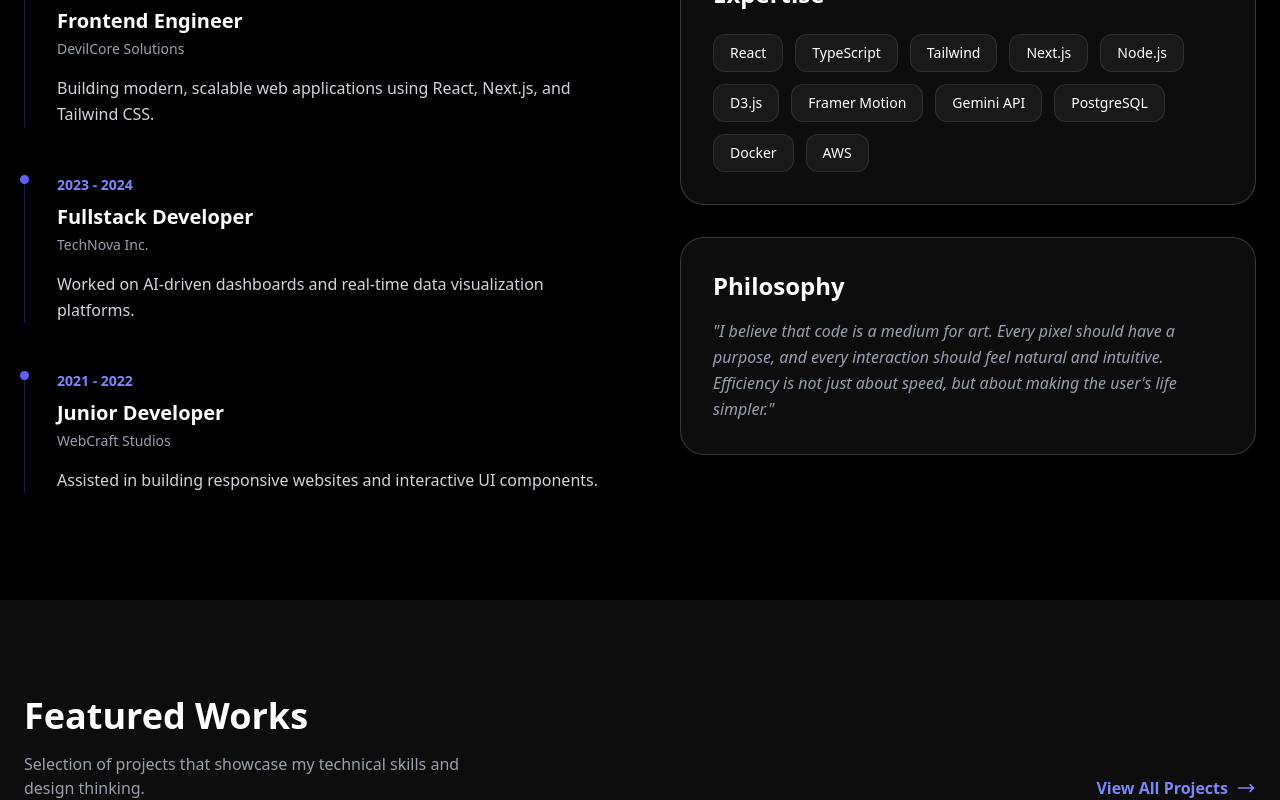
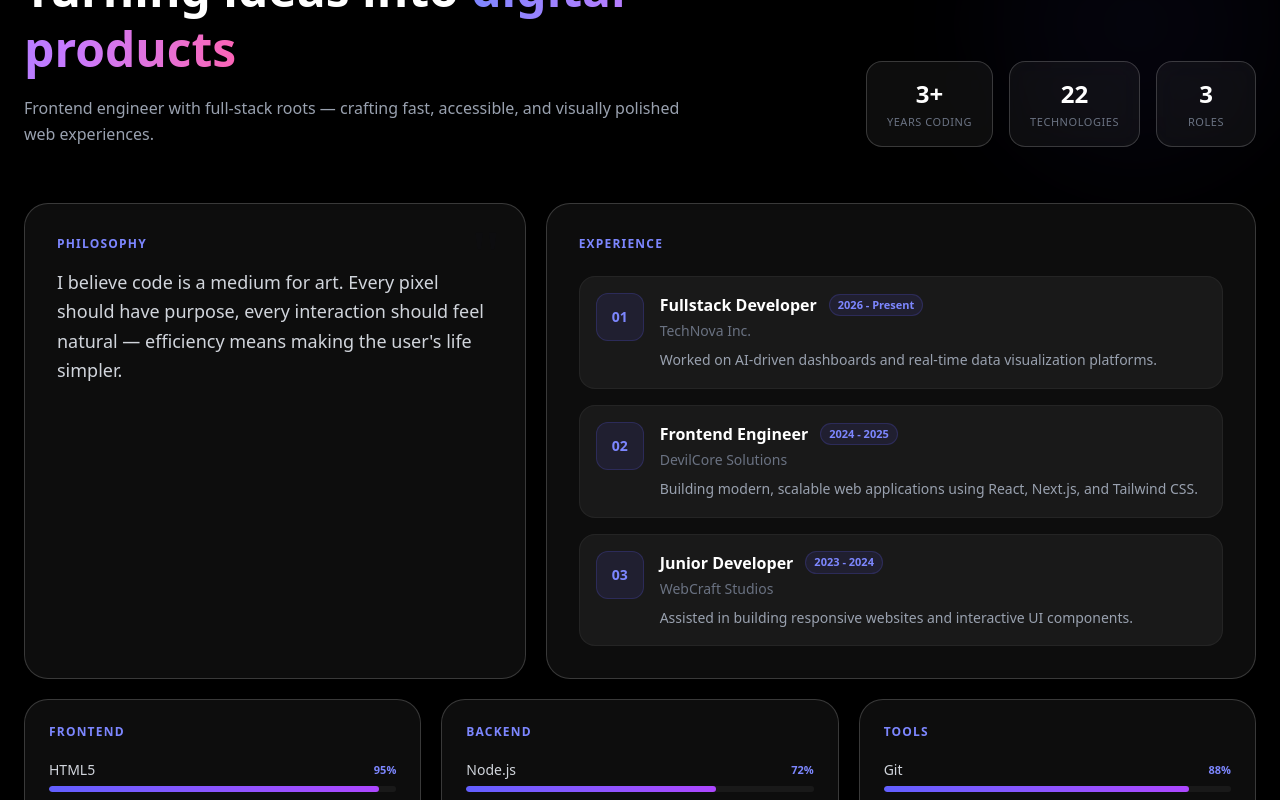
Before and after one commit to devil-alok-62/MY-PORTFOLIO, a Next.js app: page / in a window 1280 px wide. Shown: the part 1000-1800 px from the top of the page. Built offline with nearby package versions, Linux system fonts and the light colour scheme.

Commit message:
Add skills

```diff
--- a/src/app/components/About.tsx
+++ b/src/app/components/About.tsx
@@ -1,77 +1,257 @@
 "use client";
 import React from "react";
-import { EXPERIENCES } from "../../constants";
+import { motion } from "framer-motion";
+import { EXPERIENCES, SKILLS } from "../../constants";
+
+const SKILL_GROUPS = [
+  { title: "Frontend", key: "frontend" as const },
+  { title: "Backend", key: "backend" as const },
+  { title: "Tools", key: "tools" as const },
+];
+
+const STATS = [
+  { value: "3+", label: "Years Coding" },
+  { value: `${SKILLS.length}`, label: "Technologies" },
+  { value: `${EXPERIENCES.length}`, label: "Roles" },
+];
+
+const fadeUp = {
+  hidden: { opacity: 0, y: 30 },
+  visible: (i: number = 0) => ({
+    opacity: 1,
+    y: 0,
+    transition: { duration: 0.5, delay: i * 0.1, ease: "easeOut" as const },
+  }),
+};
+
+const staggerContainer = {
+  hidden: { opacity: 0 },
+  visible: {
+    opacity: 1,
+    transition: { staggerChildren: 0.12, delayChildren: 0.1 },
+  },
+};
+
+const staggerItem = {
+  hidden: { opacity: 0, y: 20 },
+  visible: {
+    opacity: 1,
+    y: 0,
+    transition: { duration: 0.45, ease: "easeOut" as const },
+  },
+};
 
 const About: React.FC = () => {
   return (
-    <section id="about" className="min-h-screen flex items-center py-24">
-      <div className="container mx-auto px-6">
-        <div className="grid lg:grid-cols-2 gap-20">
-          {/* Experience Timeline */}
-          <div className="flex flex-col justify-center">
-            <h2 className="text-4xl font-bold mb-8 font-heading">
-              The Journey So Far
-            </h2>
-            <div className="space-y-12">
+    <section id="about" className="relative min-h-screen py-28 overflow-hidden">
+      <motion.div
+        className="absolute top-20 right-0 w-72 h-72 bg-indigo-500/10 rounded-full blur-3xl pointer-events-none"
+        animate={{ scale: [1, 1.15, 1], opacity: [0.4, 0.7, 0.4] }}
+        transition={{ duration: 8, repeat: Infinity, ease: "easeInOut" }}
+      />
+      <motion.div
+        className="absolute bottom-10 left-0 w-96 h-96 bg-rose-500/10 rounded-full blur-3xl pointer-events-none"
+        animate={{ scale: [1, 1.2, 1], opacity: [0.3, 0.6, 0.3] }}
+        transition={{ duration: 10, repeat: Infinity, ease: "easeInOut", delay: 1 }}
+      />
+
+      <div className="container mx-auto px-6 relative z-10">
+        {/* Header */}
+        <div className="flex flex-col lg:flex-row lg:items-end lg:justify-between gap-8 mb-14">
+          <motion.div
+            className="max-w-2xl"
+            initial="hidden"
+            whileInView="visible"
+            viewport={{ once: true, margin: "-80px" }}
+            variants={staggerContainer}
+          >
+            <motion.div
+              variants={staggerItem}
+              className="inline-flex items-center gap-2 px-3 py-1 rounded-full bg-indigo-500/10 border border-indigo-500/20 text-indigo-400 text-xs font-bold tracking-widest uppercase mb-5"
+            >
+              About Me
+            </motion.div>
+            <motion.h2
+              variants={staggerItem}
+              className="text-4xl lg:text-5xl font-bold font-heading leading-tight mb-4"
+            >
+              Turning ideas into{" "}
+              <span className="text-gradient bg-linear-to-r from-indigo-400 via-purple-400 to-pink-400 bg-clip-text text-transparent">
+                digital products
+              </span>
+            </motion.h2>
+            <motion.p
+              variants={staggerItem}
+              className="text-gray-400 leading-relaxed"
+            >
+              Frontend engineer with full-stack roots — crafting fast, accessible,
+              and visually polished web experiences.
+            </motion.p>
+          </motion.div>
+
+          <motion.div
+            className="flex gap-4"
+            initial="hidden"
+            whileInView="visible"
+            viewport={{ once: true, margin: "-80px" }}
+            variants={staggerContainer}
+          >
+            {STATS.map((stat, i) => (
+              <motion.div
+                key={stat.label}
+                variants={staggerItem}
+                whileHover={{ scale: 1.05, y: -4 }}
+                transition={{ type: "spring", stiffness: 300 }}
+                className="glass rounded-2xl px-5 py-4 min-w-[100px] text-center hover:border-indigo-500/30 transition-colors"
+              >
+                <p className="text-2xl font-bold text-white">{stat.value}</p>
+                <p className="text-[11px] uppercase tracking-wider text-gray-500 mt-1">
+                  {stat.label}
+                </p>
+              </motion.div>
+            ))}
+          </motion.div>
+        </div>
+
+        {/* Bento Grid */}
+        <div className="grid grid-cols-1 lg:grid-cols-12 gap-5">
+          {/* Philosophy */}
+          <motion.div
+            className="lg:col-span-5 glass rounded-3xl p-8 relative overflow-hidden group"
+            initial={{ opacity: 0, x: -40 }}
+            whileInView={{ opacity: 1, x: 0 }}
+            viewport={{ once: true, margin: "-60px" }}
+            transition={{ duration: 0.6, ease: "easeOut" }}
+            whileHover={{ y: -4 }}
+          >
+            <motion.div
+              className="absolute top-4 right-6 text-7xl font-serif text-indigo-500/10 leading-none select-none"
+              animate={{ opacity: [0.08, 0.15, 0.08] }}
+              transition={{ duration: 4, repeat: Infinity }}
+            >
+              "
+            </motion.div>
+            <p className="text-xs font-bold tracking-widest uppercase text-indigo-400 mb-4">
+              Philosophy
+            </p>
+            <p className="text-gray-300 leading-relaxed text-lg relative z-10">
+              I believe code is a medium for art. Every pixel should have purpose,
+              every interaction should feel natural — efficiency means making the
+              user&apos;s life simpler.
+            </p>
+            <div className="absolute inset-x-0 bottom-0 h-1 bg-linear-to-r from-indigo-500 via-purple-500 to-pink-500 scale-x-0 group-hover:scale-x-100 transition-transform origin-left duration-500" />
+          </motion.div>
+
+          {/* Experience */}
+          <motion.div
+            className="lg:col-span-7 glass rounded-3xl p-8"
+            initial={{ opacity: 0, x: 40 }}
+            whileInView={{ opacity: 1, x: 0 }}
+            viewport={{ once: true, margin: "-60px" }}
+            transition={{ duration: 0.6, ease: "easeOut" }}
+          >
+            <p className="text-xs font-bold tracking-widest uppercase text-indigo-400 mb-6">
+              Experience
+            </p>
+            <motion.div
+              className="space-y-4"
+              initial="hidden"
+              whileInView="visible"
+              viewport={{ once: true, margin: "-40px" }}
+              variants={staggerContainer}
+            >
               {EXPERIENCES.map((exp, index) => (
-                <div
+                <motion.div
                   key={index}
-                  className="relative pl-8 border-l border-indigo-500/30"
+                  variants={staggerItem}
+                  whileHover={{ x: 6, borderColor: "rgba(99,102,241,0.3)" }}
+                  className="group flex flex-col sm:flex-row sm:items-start gap-4 p-4 rounded-2xl bg-white/5 border border-white/5 hover:bg-white/8 transition-colors"
                 >
-                  <div className="absolute left-[-5px] top-0 w-[9px] h-[9px] rounded-full bg-indigo-500"></div>
-                  <span className="text-indigo-400 text-sm font-bold mb-2 block">
+                  <motion.div
+                    className="shrink-0 w-12 h-12 rounded-xl bg-indigo-500/10 border border-indigo-500/20 flex items-center justify-center text-indigo-400 font-bold text-sm"
+                    whileHover={{ rotate: 360, scale: 1.1 }}
+                    transition={{ duration: 0.5 }}
+                  >
+                    {String(index + 1).padStart(2, "0")}
+                  </motion.div>
+                  <div className="flex-1 min-w-0">
+                    <div className="flex flex-wrap items-center gap-x-3 gap-y-1 mb-1">
+                      <h3 className="font-bold text-white">{exp.role}</h3>
+                      <span className="text-[11px] font-bold px-2 py-0.5 rounded-full bg-indigo-500/10 text-indigo-400 border border-indigo-500/20">
                         {exp.period}
                       </span>
-                  <h3 className="text-xl font-bold mb-1">{exp.role}</h3>
-                  <p className="text-gray-400 text-sm mb-4">{exp.company}</p>
-                  <p className="text-gray-300 leading-relaxed">
+                    </div>
+                    <p className="text-sm text-gray-500 mb-2">{exp.company}</p>
+                    <p className="text-sm text-gray-400 leading-relaxed">
                       {exp.description}
                     </p>
                   </div>
+                </motion.div>
+              ))}
+            </motion.div>
+          </motion.div>
+
+          {/* Skills */}
+          {SKILL_GROUPS.map((group, groupIndex) => {
+            const skills = SKILLS.filter((s) => s.category === group.key);
+            return (
+              <motion.div
+                key={group.key}
+                className="lg:col-span-4 glass rounded-3xl p-6 hover:border-indigo-500/20 transition-colors"
+                custom={groupIndex}
+                initial="hidden"
+                whileInView="visible"
+                viewport={{ once: true, margin: "-40px" }}
+                variants={fadeUp}
+                whileHover={{ y: -4 }}
+              >
+                <p className="text-xs font-bold tracking-widest uppercase text-indigo-400 mb-5">
+                  {group.title}
+                </p>
+                <div className="space-y-3">
+                  {skills.map((skill, skillIndex) => (
+                    <motion.div
+                      key={skill.name}
+                      initial={{ opacity: 0, x: -10 }}
+                      whileInView={{ opacity: 1, x: 0 }}
+                      viewport={{ once: true }}
+                      transition={{
+                        duration: 0.35,
+                        delay: skillIndex * 0.04,
+                        ease: "easeOut",
+                      }}
+                    >
+                      <div className="flex justify-between items-center mb-1.5">
+                        <span className="text-sm text-gray-300">{skill.name}</span>
+                        <motion.span
+                          className="text-[11px] font-bold text-indigo-400"
+                          initial={{ opacity: 0 }}
+                          whileInView={{ opacity: 1 }}
+                          viewport={{ once: true }}
+                          transition={{ delay: 0.3 + skillIndex * 0.04 }}
+                        >
+                          {skill.level}%
+                        </motion.span>
+                      </div>
+                      <div className="h-1.5 rounded-full bg-white/5 overflow-hidden">
+                        <motion.div
+                          className="h-full rounded-full bg-linear-to-r from-indigo-500 to-purple-500"
+                          initial={{ width: 0 }}
+                          whileInView={{ width: `${skill.level}%` }}
+                          viewport={{ once: true }}
+                          transition={{
+                            duration: 0.9,
+                            delay: 0.15 + skillIndex * 0.05,
+                            ease: [0.25, 0.46, 0.45, 0.94],
+                          }}
+                        />
+                      </div>
+                    </motion.div>
                   ))}
                 </div>
-          </div>
-
-          {/* Skills & Philosophy */}
-          <div className="flex flex-col justify-center space-y-8">
-            {/* Skills */}
-            <div className="glass p-8 rounded-3xl">
-              <h3 className="text-2xl font-bold mb-6">Expertise</h3>
-              <div className="flex flex-wrap gap-3">
-                {[
-                  "React",
-                  "TypeScript",
-                  "Tailwind",
-                  "Next.js",
-                  "Node.js",
-                  "D3.js",
-                  "Framer Motion",
-                  "Gemini API",
-                  "PostgreSQL",
-                  "Docker",
-                  "AWS",
-                ].map((skill) => (
-                  <span
-                    key={skill}
-                    className="px-4 py-2 rounded-xl bg-white/5 border border-white/10 text-sm hover:bg-white/10 hover:border-indigo-500/50 transition-all cursor-default"
-                  >
-                    {skill}
-                  </span>
-                ))}
-              </div>
-            </div>
-
-            {/* Philosophy */}
-            <div className="glass p-8 rounded-3xl">
-              <h3 className="text-2xl font-bold mb-4">Philosophy</h3>
-              <p className="text-gray-400 leading-relaxed italic">
-                "I believe that code is a medium for art. Every pixel should
-                have a purpose, and every interaction should feel natural and
-                intuitive. Efficiency is not just about speed, but about making
-                the user's life simpler."
-              </p>
-            </div>
-          </div>
+              </motion.div>
+            );
+          })}
         </div>
       </div>
     </section>
--- a/src/app/components/Contact.tsx
+++ b/src/app/components/Contact.tsx
@@ -127,7 +127,7 @@ const Contact: React.FC = () => {
                   required
                   value={form.name}
                   onChange={(e) => setForm({ ...form, name: e.target.value })}
-                  placeholder="Alok Kumar "
+                  placeholder="Your Name"
                   className="w-full bg-white/5 border border-white/10 rounded-2xl px-6 py-4 focus:outline-none focus:border-indigo-500 transition-colors"
                 />
               </div>
@@ -141,7 +141,7 @@ const Contact: React.FC = () => {
                   type="email"
                   value={form.email}
                   onChange={(e) => setForm({ ...form, email: e.target.value })}
-                  placeholder="alokraj@gmail.com"
+                  placeholder="Your Email"
                   className="w-full bg-white/5 border border-white/10 rounded-2xl px-6 py-4 focus:outline-none focus:border-indigo-500 transition-colors"
                 />
               </div>
--- a/src/constants.ts
+++ b/src/constants.ts
@@ -2,26 +2,52 @@
 //About data
 export const EXPERIENCES = [
   {
-    period: "2025 - Present",
-    role: "Frontend Engineer",
-    company: "DevilCore Solutions",
-    description: "Building modern, scalable web applications using React, Next.js, and Tailwind CSS."
-  },
-  {
-    period: "2023 - 2024",
+    period: "2026 - Present",
+
     role: "Fullstack Developer",
     company: "TechNova Inc.",
     description: "Worked on AI-driven dashboards and real-time data visualization platforms."
   },
   {
-    period: "2021 - 2022",
+    period: "2024 - 2025",
+
+    role: "Frontend Engineer",
+    company: "DevilCore Solutions",
+    description: "Building modern, scalable web applications using React, Next.js, and Tailwind CSS."
+  },
+
+  {
+    period: "2023 - 2024",
     role: "Junior Developer",
     company: "WebCraft Studios",
     description: "Assisted in building responsive websites and interactive UI components."
   },
 ];
 
-
+export const SKILLS = [
+  { name: "HTML5", level: 95, category: "frontend" },
+  { name: "CSS3", level: 92, category: "frontend" },
+  { name: "JavaScript", level: 90, category: "frontend" },
+  { name: "React.js", level: 88, category: "frontend" },
+  { name: "Next.js", level: 85, category: "frontend" },
+  { name: "TypeScript", level: 82, category: "frontend" },
+  { name: "Tailwind CSS", level: 90, category: "frontend" },
+  { name: "shadcn/ui", level: 78, category: "frontend" },
+  { name: "Redux", level: 75, category: "frontend" },
+  { name: "Component Architecture", level: 85, category: "frontend" },
+  { name: "Responsive Design", level: 92, category: "frontend" },
+  { name: "Node.js", level: 72, category: "backend" },
+  { name: "Express.js", level: 70, category: "backend" },
+  { name: "MongoDB", level: 68, category: "backend" },
+  { name: "Mongoose", level: 65, category: "backend" },
+  { name: "CRUD Operations", level: 75, category: "backend" },
+  { name: "Authentication Basics", level: 70, category: "backend" },
+  { name: "API Integration", level: 78, category: "backend" },
+  { name: "Database Design Basics", level: 65, category: "backend" },
+  { name: "REST API", level: 72, category: "backend" },
+  { name: "Git", level: 88, category: "tools" },
+  { name: "GitHub", level: 90, category: "tools" },
+];
 
 // projects data
 export const PROJECTS = [
```
Also changed, not shown: src/app/components/Navbar.tsx (+4 -4 lines), 1 other file (tests, documents, lock files or other folders). Lines whose indentation alone changed are shown as unchanged.
